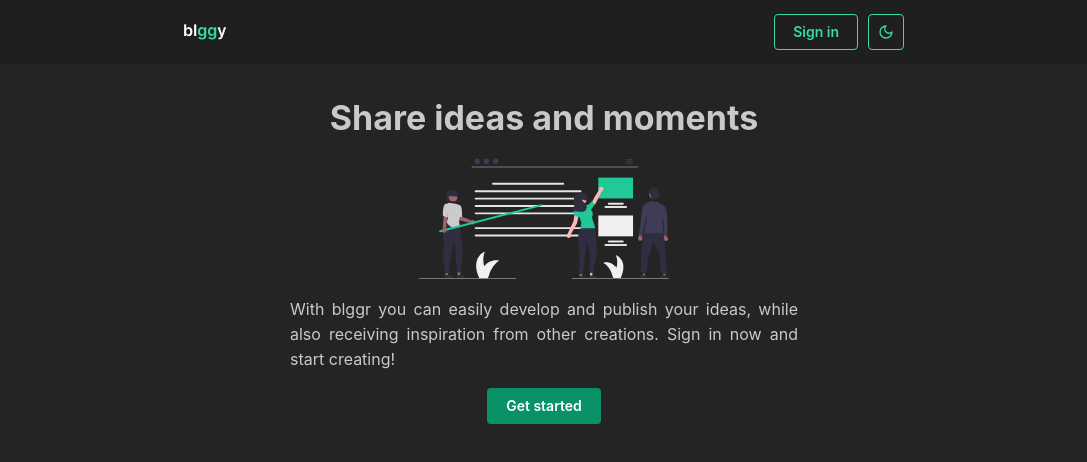
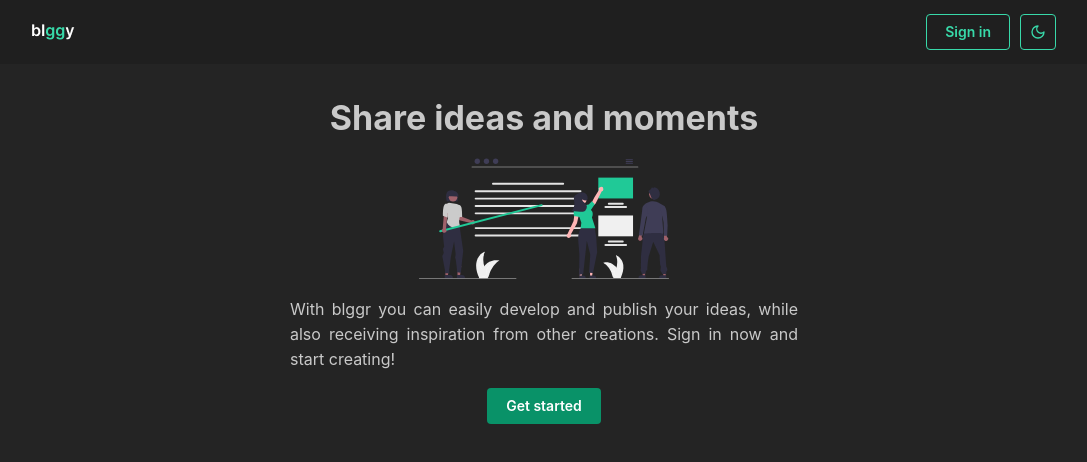
Before and after one commit to wendell-kenneddy/blggy, a Next.js app: page / in a window 1280 px wide. Shown: the top 462 px of the page, without its empty margins (96-1183 px from the left). Built offline with nearby package versions, Linux system fonts and the light colour scheme.

Commit message:
feat(components/header): increase content max width to 1024px

```diff
--- a/src/components/header/index.tsx
+++ b/src/components/header/index.tsx
@@ -6,7 +6,7 @@ import { ThemeButton } from "../theme-button";
 export function Header() {
   return (
     <Center w="full" h={64} bg="dark">
-      <Flex w="100%" maw={720} align="center" justify="space-between">
+      <Flex w="100%" maw={1024} align="center" justify="space-between">
         <Link href="/" style={{ display: "flex", alignItems: "center" }}>
           <Image src="/logo.png" width={43} height={16} alt="Logo" />
         </Link>
```
